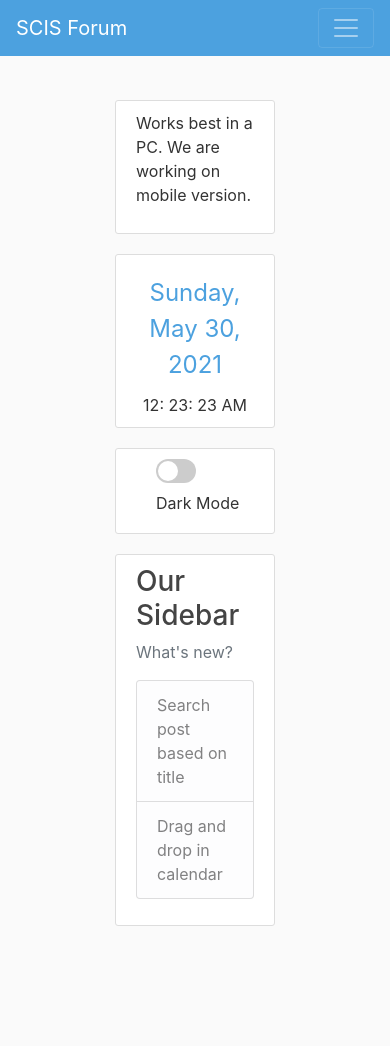
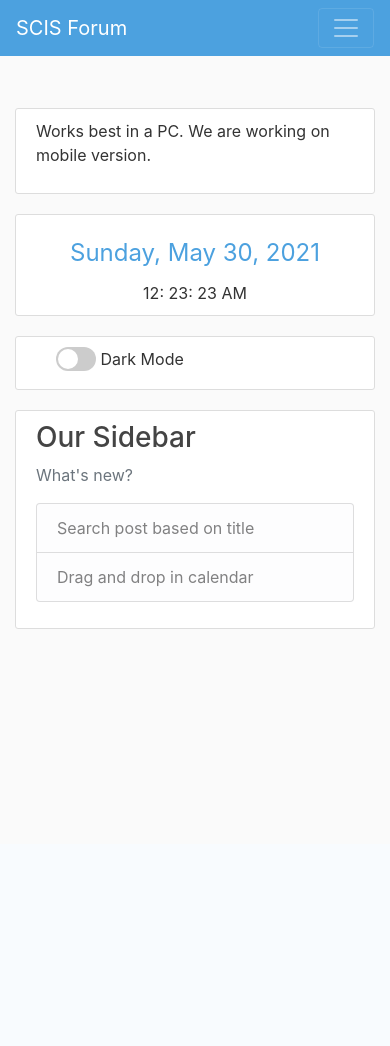
Before and after one commit to nitin-bommi/scis-forum, a Flask app: page / in a window 390 px wide. After the commit the page ends 629 px from the top, so only its background shows below. Run offline with Flask 2, Linux system fonts and the light colour scheme; data that the repository does not hold is empty; parts of the project's set-up code (start-up, migrations or seed data) failed here and were passed over.

Commit message:
responsivness

```diff
--- a/scisforum/static/main.css
+++ b/scisforum/static/main.css
@@ -1,7 +1,7 @@
 body {
   background: #fafafa;
   color: #333333;
-  padding: 100px;
+  padding-top: 100px;
 }
 
 h1,
@@ -38,9 +38,13 @@ h6 {
   border: 1px solid #dddddd;
   border-radius: 3px;
   margin-bottom: 20px;
+  max-width: 100%;
 }
 
 .article-title {
+  white-space: pre-line;
+  word-wrap    : break-word;
+  overflow-wrap: break-word;
   color: #444444;
 }
 
@@ -51,6 +55,8 @@ a.article-title:hover {
 
 .article-content {
   white-space: pre-line;
+  word-wrap    : break-word;
+  overflow-wrap: break-word;
 }
 
 .article-img {
--- a/scisforum/templates/base.html
+++ b/scisforum/templates/base.html
@@ -53,9 +53,9 @@
       </div>
     </nav>
   </header>
-  <main role="main" class="container">
+  <div role="main" class="container">
     <div class="row">
-      <div class="col-md-8">
+      <div class="col-md-8 mb-2">
         {% with messages = get_flashed_messages(with_categories=true) %}
         {% if messages %}
         {% for category, message in messages %}
@@ -122,7 +122,7 @@
         {% endif %}
       </div>
     </div>
-  </main>
+  </div>
   <script src="{{ url_for('static', filename='scripts/clock.js') }}"></script>
   <script src="{{ url_for('static', filename='scripts/dark-mode-switch.js') }}"></script>
   <script src="https://code.jquery.com/jquery-3.6.0.js" integrity="sha256-H+K7U5CnXl1h5ywQfKtSj8PCmoN9aaq30gDh27Xc0jk="
--- a/scisforum/templates/home.html
+++ b/scisforum/templates/home.html
@@ -2,19 +2,25 @@
 
 {% block content %}
     {% for post in posts.items %}
-        <article class="media content-section" id='{{post.id}}'>
-          <img class="rounded-circle article-img" src="{{ url_for('static', filename='profile_pics/' + post.author.image_file) }}">
-          <div class="media-body">
-            <div class="article-metadata d-flex justify-content-between p-3">
-              <a class="mr-2 link-color" href="{{ url_for('users.user_posts', username=post.author.username) }}">{{ post.author.username }}</a>
-              <small class="text-muted">on {{ post.date_posted.strftime('%d-%m-%Y') }}</small>
+        <div class="media content-section row ml-1" id='{{post.id}}'>
+          <div class="col-sm-2 ml-2">
+            <img class="rounded-circle article-img" src="{{ url_for('static', filename='profile_pics/' + post.author.image_file) }}">
+          </div>
+          <div class="media-body col-sm-10">
+            <div class="article-metadata row p-3">
+              <div class="col-lg-9">
+                <a class="mr-2 link-color" href="{{ url_for('users.user_posts', username=post.author.username) }}">{{ post.author.username }}</a>
+              </div>
+              <div class="col-lg-3">
+                <small class="text-muted">on {{ post.date_posted.strftime('%d-%m-%Y') }}</small>
+              </div>
             </div>
             <div class="p-2 text-wrap">
               <h2><a class="article-title" href="{{ url_for('posts.post', post_id=post.id) }}">{{ post.title }}</a></h2>
               <p class="article-content text-break" >{{ post.content }}</p>
             </div>
           </div>
-        </article>
+        </div>
     {% endfor %}
     <div class="text-center">
       {% if not keyword %}
```
